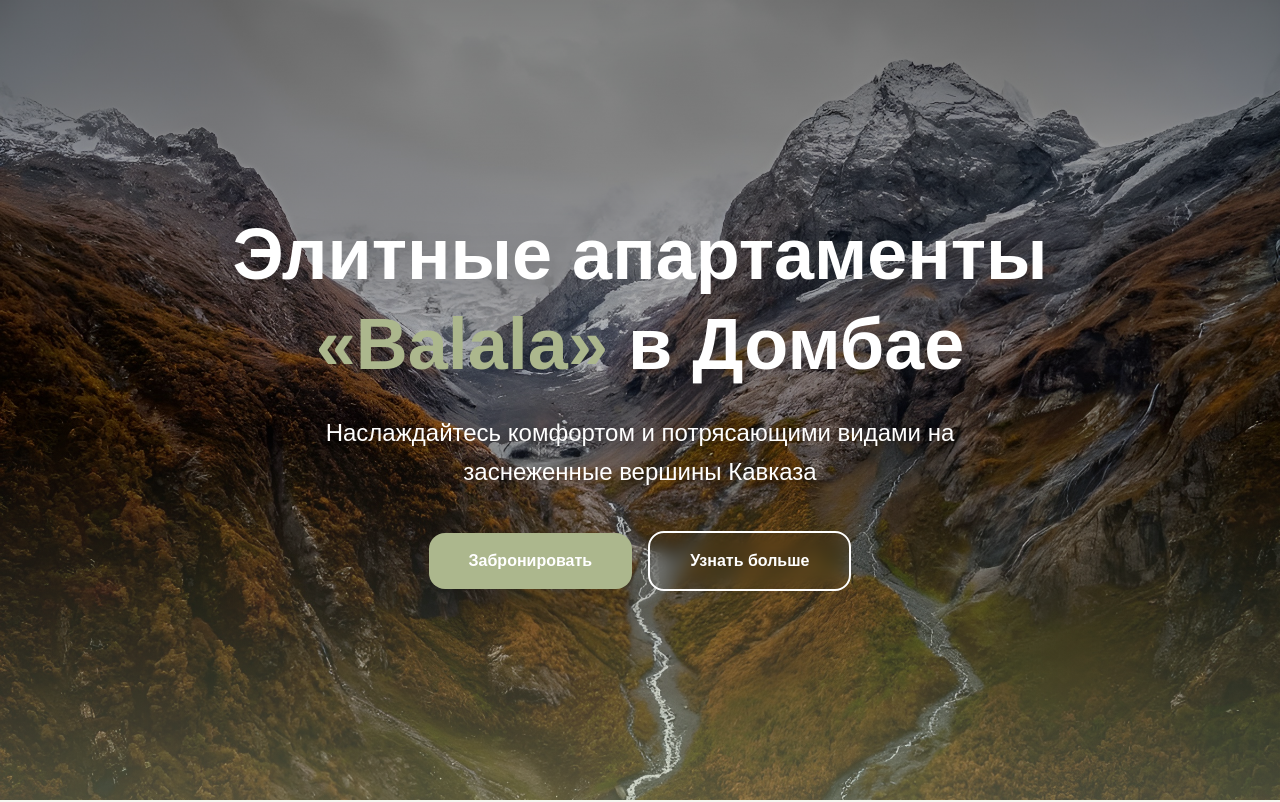
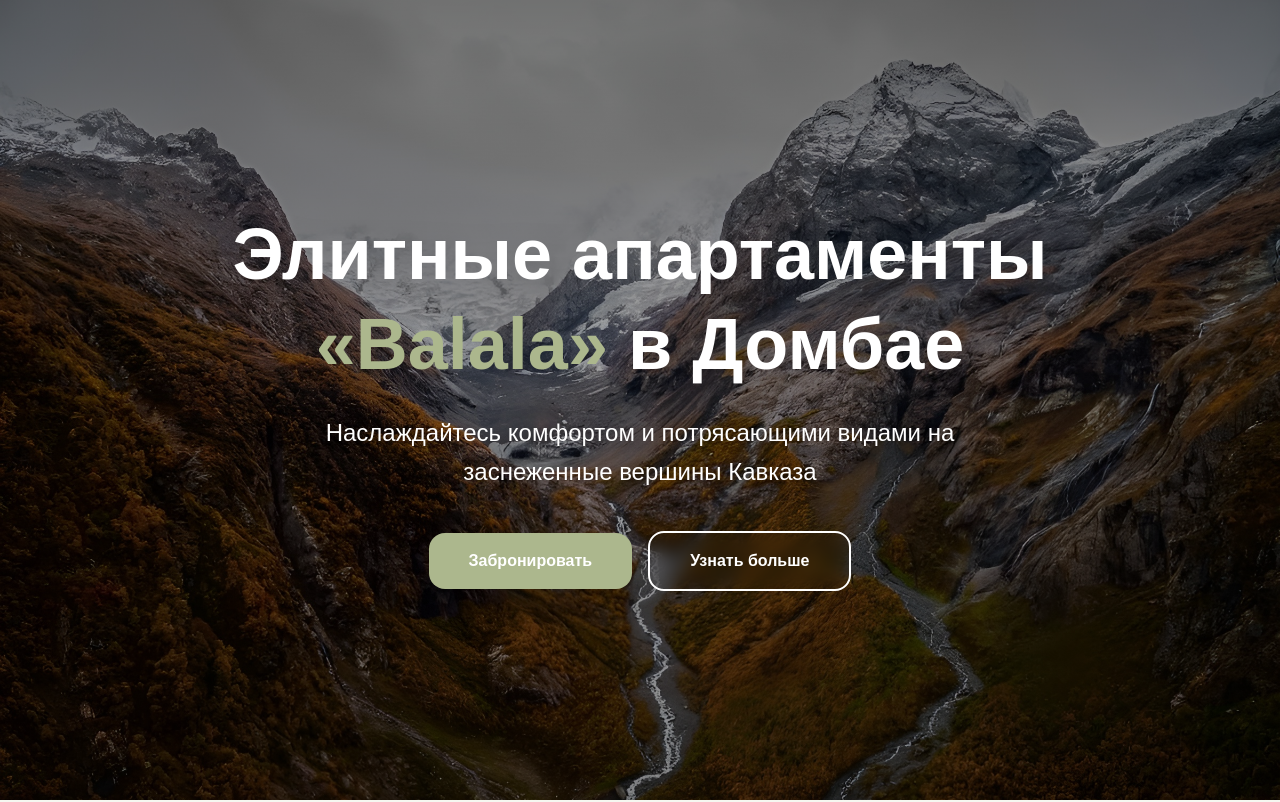
Before and after one commit to Biaslan-git/apartments-landing, a Next.js app: page / in a window 1280 px wide. Shown: the top 802 px of the page. Built offline with nearby package versions, Linux system fonts and the light colour scheme.

Commit message:
Затемнил изображение в хиро секции

```diff
--- a/app/page.tsx
+++ b/app/page.tsx
@@ -17,7 +17,7 @@ export default function Home() {
               className="w-full h-full object-cover"
             />
             {/* Градиент */}
-            <div className="absolute inset-0 bg-gradient-to-b from-black/50 via-black/20 to-[#ACB78D]/40"></div>
+            <div className="absolute inset-0 bg-gradient-to-b from-black/55 via-black/30 to-black/45"></div>
           </div>
 
           {/* Контент */}
```
